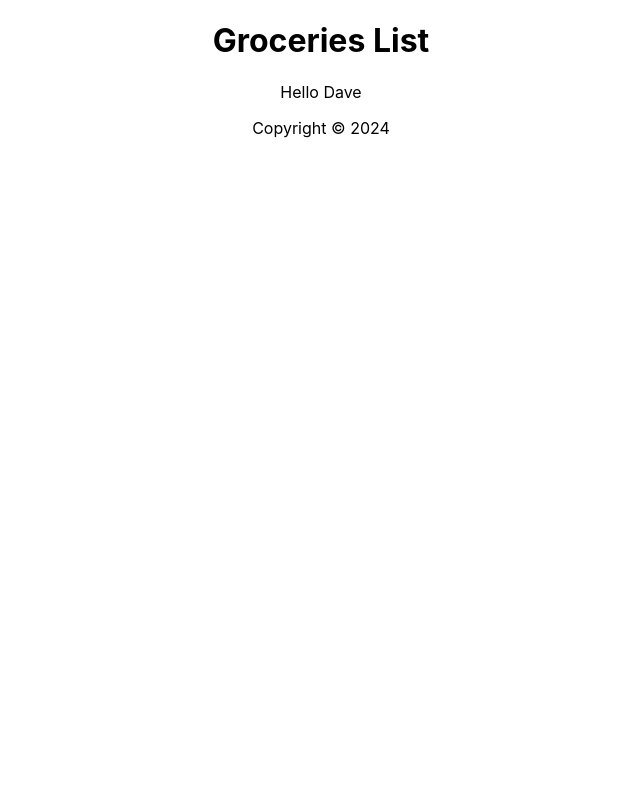
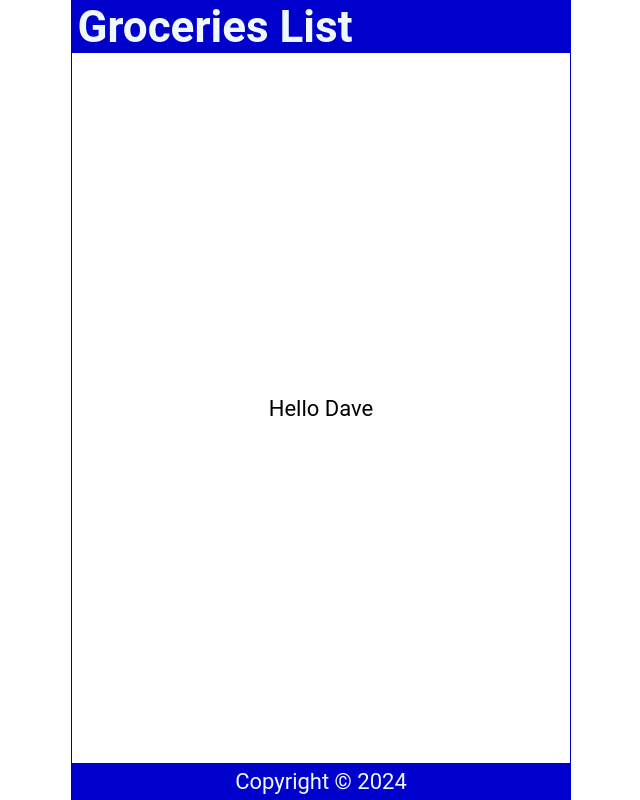
Before and after one commit to jnat01/react01, a React (Create React App) app: page / in a window 1280 px wide. Shown: the whole page, without its empty margins (319-959 px from the left). Built offline with nearby package versions, Linux system fonts and the light colour scheme.

Commit message:
C05 css quick update

```diff
--- a/src/App.js
+++ b/src/App.js
@@ -1,5 +1,5 @@
 import logo from './logo.svg';
-import './App.css';
+// import './App.css'; // Moved some of it to the index.css
 import Header from './Header'
 import Content from './Content'
 import Footer from './Footer'
--- a/src/index.css
+++ b/src/index.css
@@ -1,13 +1,59 @@
+* {
+  margin: 0;
+  padding: 0;
+  box-sizing: border-box;
+}
+
+html {
+  font-size: 22px;
+}
+
 body {
-  margin: 0;
-  font-family: -apple-system, BlinkMacSystemFont, 'Segoe UI', 'Roboto', 'Oxygen',
+  min-height: 100vh;
+  font-family: 'Roboto', 'Oxygen',
     'Ubuntu', 'Cantarell', 'Fira Sans', 'Droid Sans', 'Helvetica Neue',
     sans-serif;
   -webkit-font-smoothing: antialiased;
   -moz-osx-font-smoothing: grayscale;
 }
 
-code {
-  font-family: source-code-pro, Menlo, Monaco, Consolas, 'Courier New',
-    monospace;
+.App {
+  display: flex;
+  flex-direction: column;
+  justify-content: center;
+  align-items: center;
+  height: 100vh;
+  width: 100%;
+  max-width: 500px;
+  border: 1px solid mediumblue;
+  margin: auto;
 }
+
+header {
+  width: 100%;
+  padding: 0 0.25em;
+  background-color: mediumblue;
+  color: aliceblue;
+  display: flex;
+  justify-content: space-between;
+  align-items: center;
+}
+
+main {
+  width: 100%;
+  display: flex;
+  flex-direction: column;
+  flex-grow: 1;
+  justify-content: center;
+  align-items: center;
+  overflow-y: auto;
+}
+
+footer {
+  width: 100%;
+  padding: 0.25em;
+  background-color: mediumblue;
+  color: aliceblue;
+  display: grid;
+  place-content: center;
+}
```
